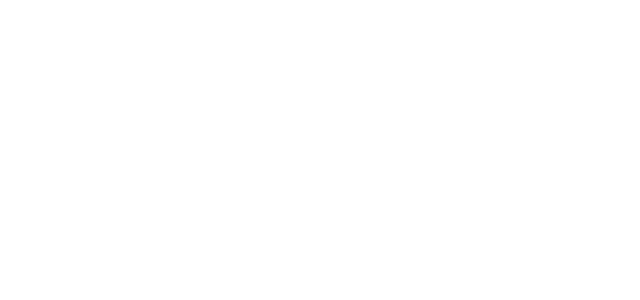
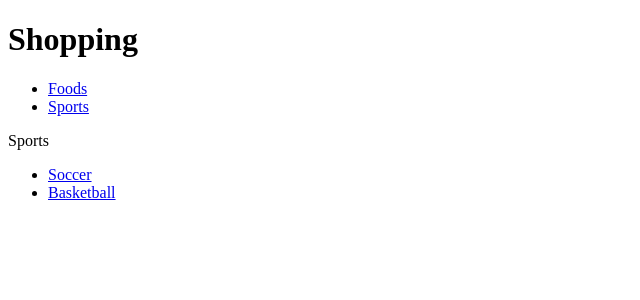
Before and after one commit to Code-with-Henil/week-2-routing-part-2-small-valley, a React (Vite) app: page /shopping/sports in a window 1280 px wide. Before the commit this address had no page. Shown: the top 300 px of the page, without its empty margins (0-640 px from the left). Built offline with nearby package versions, Linux system fonts and the light colour scheme.

Commit message:
add Nested Routes

```diff
--- a/src/App.tsx
+++ b/src/App.tsx
@@ -7,20 +7,41 @@
 import Contact from "./components/Contact";
 import Recipes from "./components/Recipes";
 import SignUp from "./components/SignUp";
-import Wellcome from "./components/Wellcome";
+// import Wellcome from "./components/Wellcome";
+// import LogIn from "./components/LogIn";
+import Dashboard from "./components/Dashboard";
+import Shopping from "./components/Shopping";
+import Foods from "./components/Foods";
+import Curry from "./components/Curry";
+import Sports from "./components/Sports";
+import Soccer from "./components/Soccer";
+import Basketball from "./components/Basketball";
+import Pasta from "./components/pasta";
 
 function App() {
     return (
         <BrowserRouter>
             <Routes>
-                <Route index element={<Home />}></Route>
-                <Route path="/about" element={<About />}></Route>
-                <Route path="/products" element={<Products />}></Route>
-                <Route path="/services" element={<Services />}></Route>
-                <Route path="/contact" element={<Contact />}></Route>
-                <Route path="/recipes/:recipe" element={<Recipes />}></Route>
-                <Route path="/sign-up" element={<SignUp />}></Route>
-                <Route path="/wellcome" element={<Wellcome />}></Route>
+                <Route index element={<Home />} />
+                <Route path="/about" element={<About />} />
+                <Route path="/products" element={<Products />} />
+                <Route path="/services" element={<Services />} />
+                <Route path="/contact" element={<Contact />} />
+                <Route path="/recipes/:recipe" element={<Recipes />} />
+                <Route path="/sign-up" element={<SignUp />} />
+                {/* <Route path="/wellcome" element={<Wellcome />} />
+                <Route path="/log-in" element={<LogIn />} /> */}
+                <Route path="/dashboard" element={<Dashboard />} />
+                <Route path="/shopping" element={<Shopping />}>
+                    <Route path="foods" element={<Foods />}>
+                        <Route path="curry" element={<Curry />} />
+                        <Route path="pasta" element={<Pasta />} />
+                    </Route>
+                    <Route path="sports" element={<Sports />}>
+                        <Route path="soccer" element={<Soccer />} />
+                        <Route path="basketball" element={<Basketball />} />
+                    </Route>
+                </Route>
             </Routes>
         </BrowserRouter>
     );
--- /dev/null
+++ b/src/components/Basketball.tsx
@@ -0,0 +1,5 @@
+const Basketball = () => {
+    return <h1>Basketball</h1>;
+};
+
+export default Basketball;
--- /dev/null
+++ b/src/components/Curry.tsx
@@ -0,0 +1,5 @@
+const Curry = () => {
+    return <h1>Curry</h1>;
+};
+
+export default Curry;
--- /dev/null
+++ b/src/components/Foods.tsx
@@ -0,0 +1,20 @@
+import { Link, Outlet } from "react-router-dom";
+
+const Foods = () => {
+    return (
+        <>
+            <div>Foods</div>
+            <ul>
+                <li>
+                    <Link to="./curry">Curry</Link>
+                </li>
+                <li>
+                    <Link to="./pasta">Pasta</Link>
+                </li>
+            </ul>
+            <Outlet />
+        </>
+    );
+};
+
+export default Foods;
--- /dev/null
+++ b/src/components/Pasta.tsx
@@ -0,0 +1,5 @@
+const Pasta = () => {
+    return <h1>Pasta</h1>;
+};
+
+export default Pasta;
--- /dev/null
+++ b/src/components/Shopping.tsx
@@ -0,0 +1,20 @@
+import { Link, Outlet } from "react-router-dom";
+
+const Shopping = () => {
+    return (
+        <>
+            <h1>Shopping</h1>
+            <ul>
+                <li>
+                    <Link to="./foods">Foods</Link>
+                </li>
+                <li>
+                    <Link to="./sports">Sports</Link>
+                </li>
+            </ul>
+            <Outlet />
+        </>
+    );
+};
+
+export default Shopping;
--- /dev/null
+++ b/src/components/Soccer.tsx
@@ -0,0 +1,5 @@
+const Soccer = () => {
+    return <h1>Soccer</h1>;
+};
+
+export default Soccer;
--- /dev/null
+++ b/src/components/Sports.tsx
@@ -0,0 +1,20 @@
+import { Link, Outlet } from "react-router-dom";
+
+const Sports = () => {
+    return (
+        <>
+            <div>Sports</div>
+            <ul>
+                <li>
+                    <Link to="./soccer">Soccer</Link>
+                </li>
+                <li>
+                    <Link to="./basketball">Basketball</Link>
+                </li>
+            </ul>
+            <Outlet />
+        </>
+    );
+};
+
+export default Sports;
```
